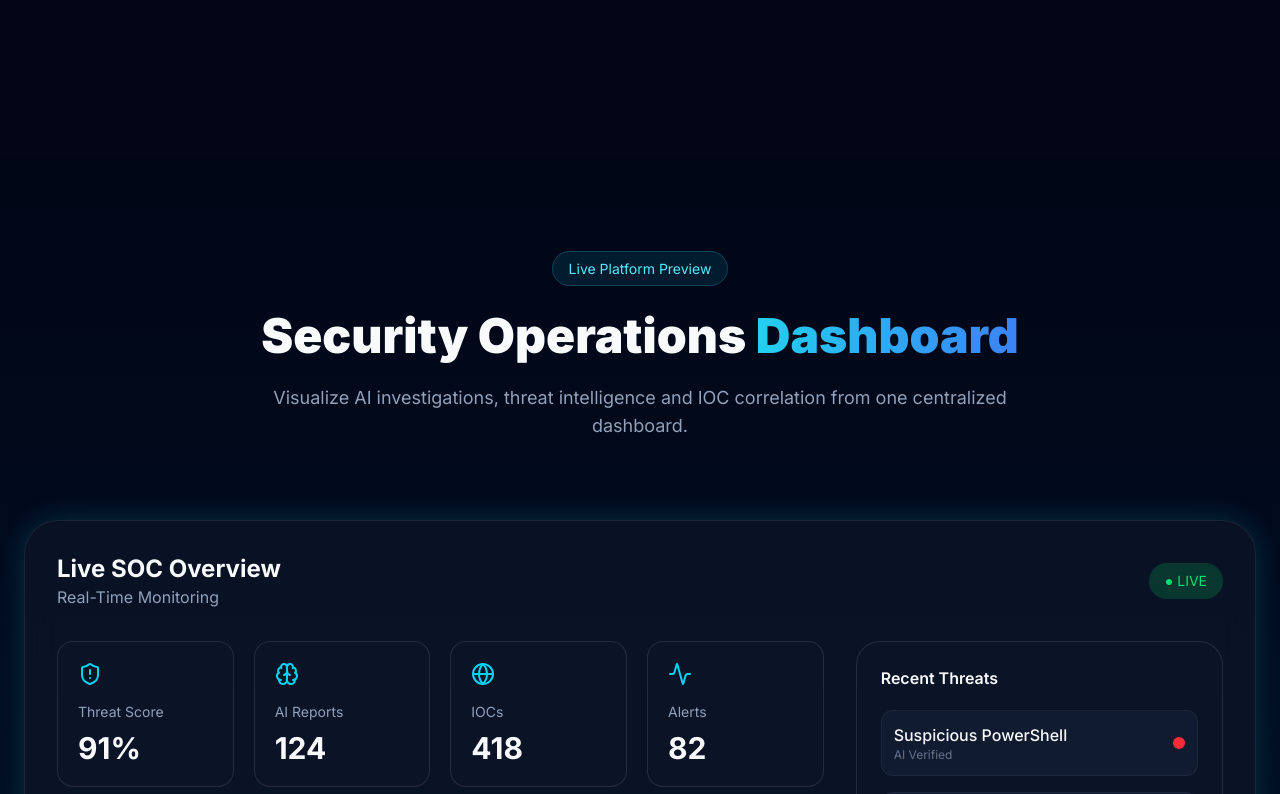
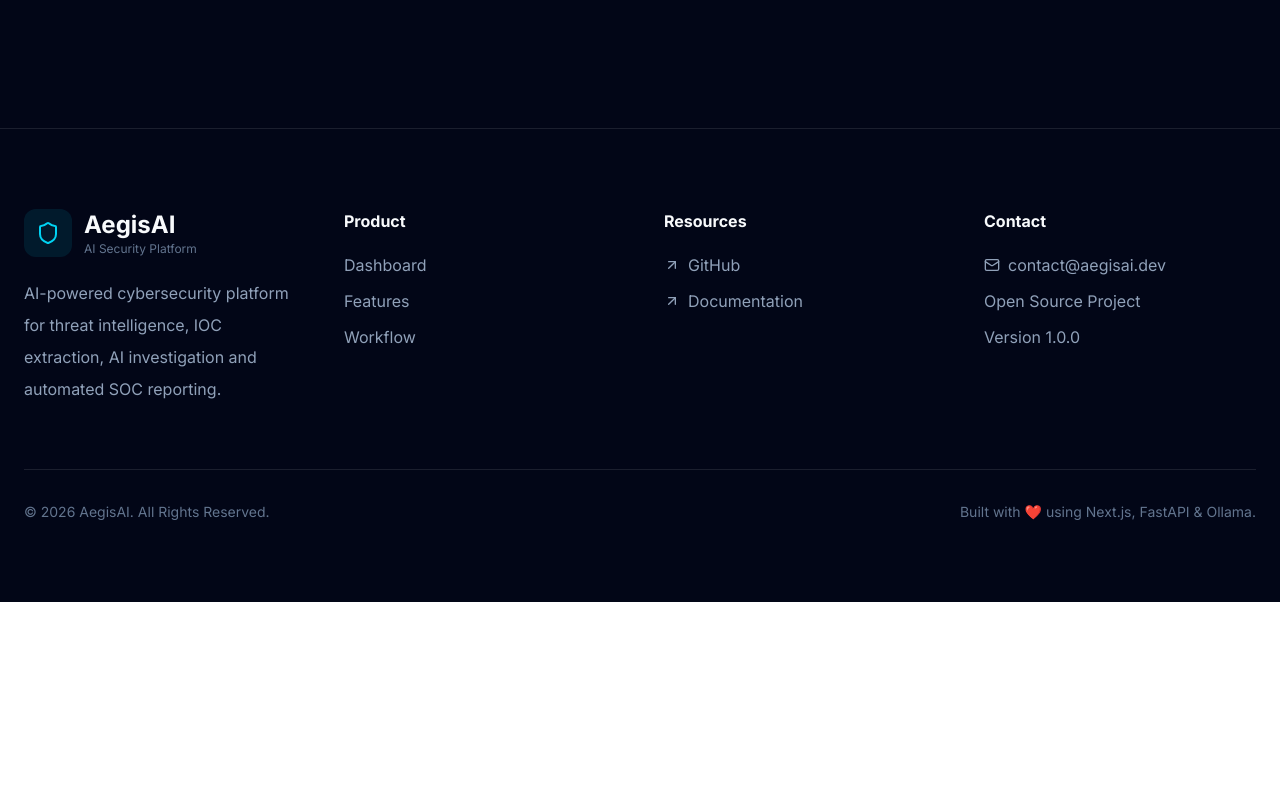
Before and after one commit to aryansrivastav01/AegisAI, a Next.js app in the folder frontend/: page / in a window 1280 px wide. Shown: the part 6746-7540 px from the top of the page. After the commit the page ends 7348 px from the top, so only its background shows below. Built offline with nearby package versions, Linux system fonts and the light colour scheme.

Commit message:
refactor(frontend): complete landing architecture and prepare for backend integration

```diff
--- a/frontend/app/page.tsx
+++ b/frontend/app/page.tsx
@@ -12,76 +12,49 @@
 import AITerminalSection from "@/components/landing/sections/AITerminalSection";
 
 import Workflow from "@/components/landing/Workflow";
-import DashboardPreview from "@/components/landing/DashboardPreview";
 import Footer from "@/components/landing/Footer";
 
 export default function Home() {
   return (
     <main className="relative min-h-screen overflow-x-hidden bg-background text-foreground">
-
-      {/* ===================== */}
-      {/* Global Background */}
-      {/* ===================== */}
+      {/* Background Effects */}
 
       <AuroraBackground />
       <MouseSpotlight />
       <CyberGrid />
       <FloatingParticles />
 
-      {/* ===================== */}
       {/* Navigation */}
-      {/* ===================== */}
 
       <Navbar />
 
-      {/* ===================== */}
       {/* Hero */}
-      {/* ===================== */}
 
       <Hero />
 
-      {/* ===================== */}
       {/* Platform Statistics */}
-      {/* ===================== */}
 
       <Stats />
 
-      {/* ===================== */}
       {/* Features */}
-      {/* ===================== */}
 
       <Features />
 
-      {/* ===================== */}
       {/* Live Threat Intelligence */}
-      {/* ===================== */}
 
       <ThreatFeedSection />
 
-      {/* ===================== */}
       {/* AI Investigation */}
-      {/* ===================== */}
 
       <AITerminalSection />
 
-      {/* ===================== */}
       {/* Workflow */}
-      {/* ===================== */}
 
       <Workflow />
 
-      {/* ===================== */}
-      {/* Platform Preview */}
-      {/* ===================== */}
-
-      <DashboardPreview />
-
-      {/* ===================== */}
       {/* Footer */}
-      {/* ===================== */}
 
       <Footer />
-
     </main>
   );
 }
```
